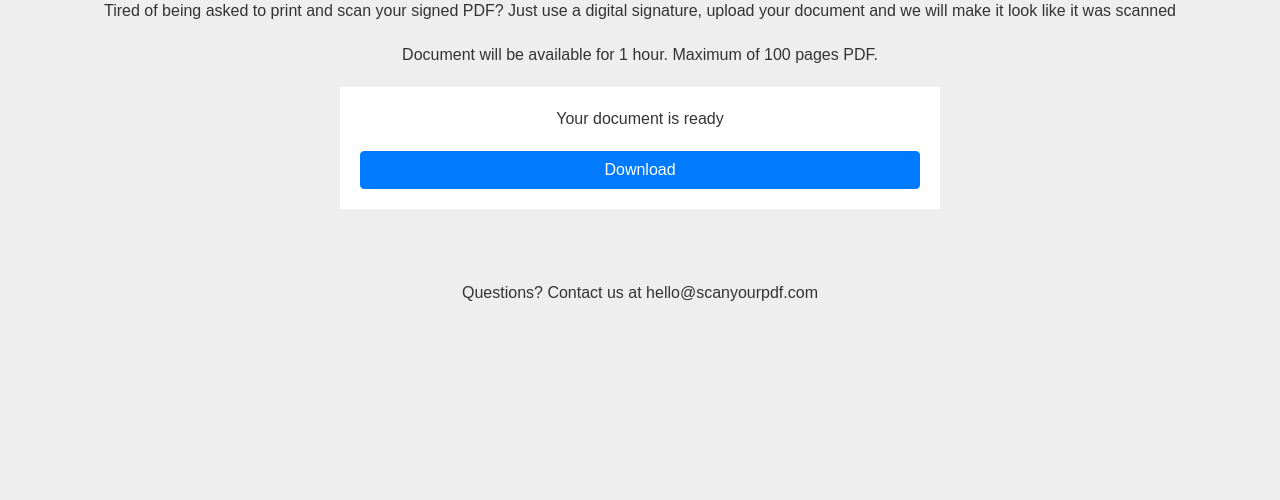
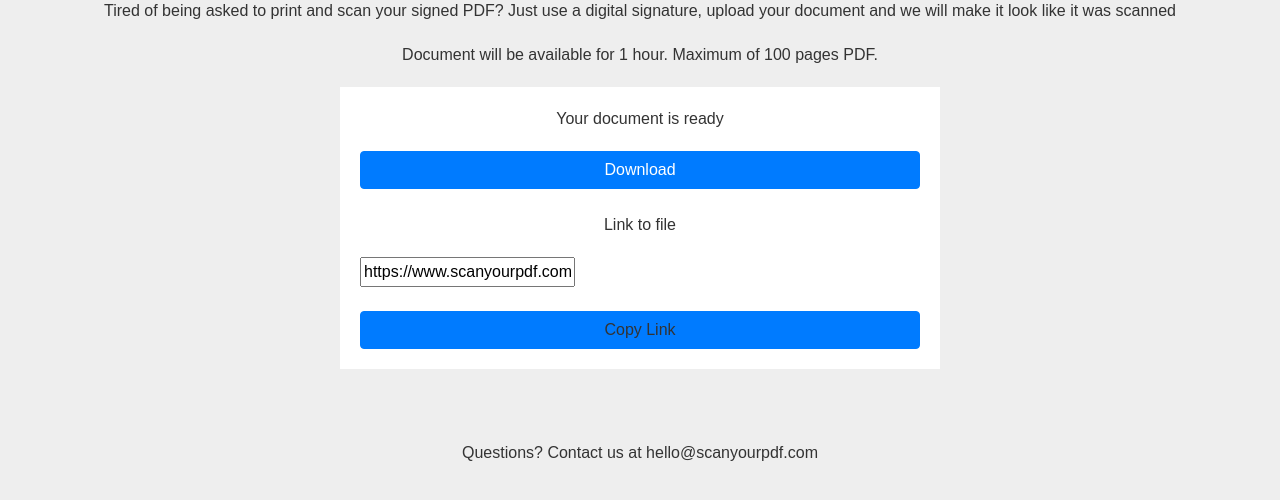
Before and after one commit to baicunko/scanyourpdf, a Django app: template pdfwebsite/templates/pdfwebsite/upload.html in a window 1280 px wide. Shown: the part 189-689 px from the top of the page. Run offline with Django 3.2, Linux system fonts and the light colour scheme; the template is opened without the code that fills it: most values are stand-ins (such as "Sample title", 1, 10 or a date in 2020); some libraries are stand-ins or nearby versions.

Commit message:
Added Copy Link Button

```diff
--- a/pdfwebsite/templates/pdfwebsite/upload.html
+++ b/pdfwebsite/templates/pdfwebsite/upload.html
@@ -16,7 +16,12 @@
     {% if url %}
     <div class="file-upload centrar">
     	<p>Your document is ready</p>
-    	<a class="btn btn-primary justify-content-center col-sm" href="{{ url }}">Download</a>
+		<a class="btn btn-primary justify-content-center col-sm" href="{{ url }}">Download</a>
+		<br/><br/>
+		<p>Link to file</p>
+		<input class="url-field" id="url-field" type="text" name="url" value="https://www.scanyourpdf.com{{ url }}">
+		<br/><br/>
+		<a class="btn btn-primary justify-content-center col-sm" onclick="copyUrl()">Copy Link</a>
     </div>
 
     {% elif error %}
@@ -108,5 +113,13 @@
 	});
 
 
+	function copyUrl() {
+		var copyText = document.getElementById('url-field');
+		console.log(copyText);
+  		copyText.select();
+  		copyText.setSelectionRange(0, 99999);
+  		document.execCommand("copy");
+	}
+
 </script>
 {% endblock content %}
```
